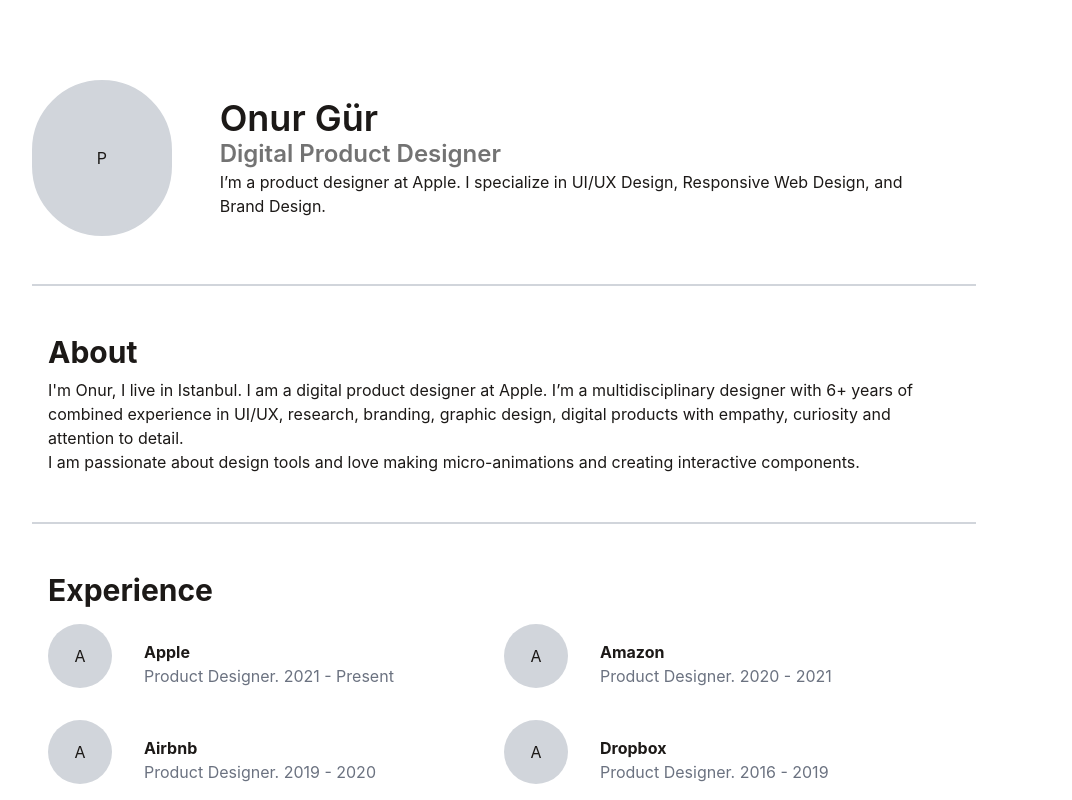
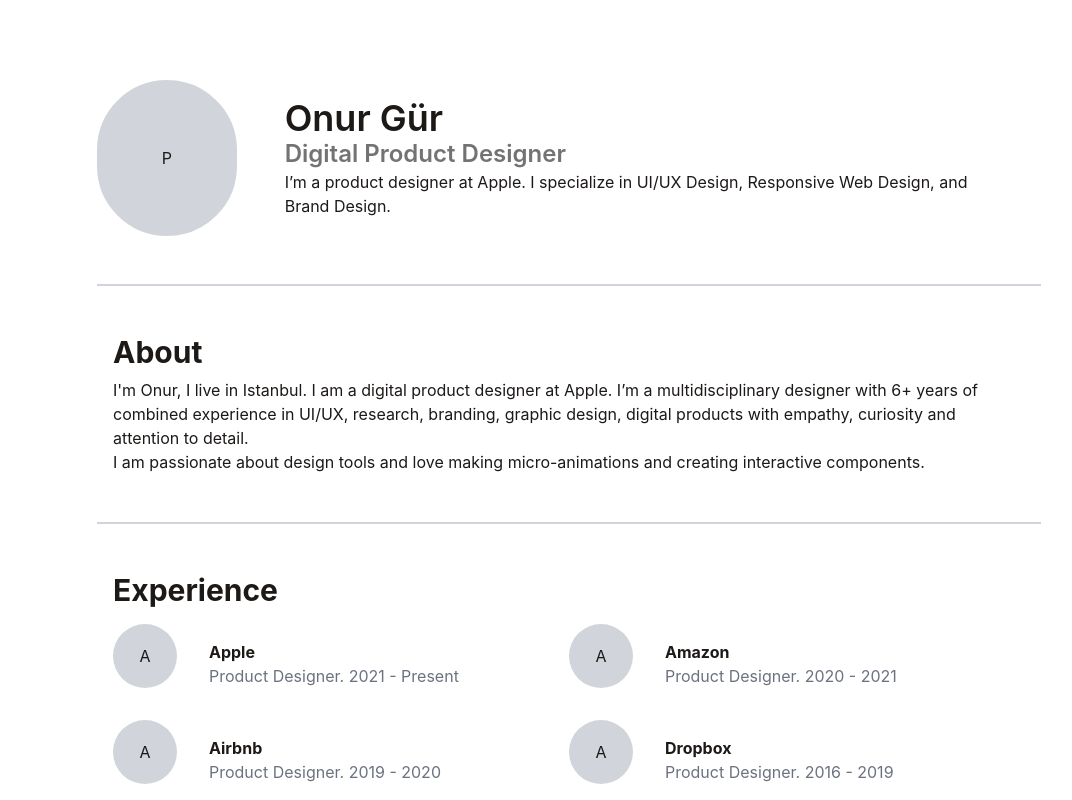
Before and after one commit to kemojal/build-a-portfolio, a Next.js app: page / in a window 1280 px wide. Shown: the top 800 px of the page, without its empty margins (71-1143 px from the left). Built offline with nearby package versions, Linux system fonts and the light colour scheme.

Commit message:
home modules css

```diff
--- a/styles/Home.module.css
+++ b/styles/Home.module.css
@@ -14,7 +14,7 @@
   flex-direction: column;
   /* justify-content: center; */
   align-items: center;
-  max-width:  1150px;
+  /* max-width:  1150px; */
 }
 
 .footer {
```
